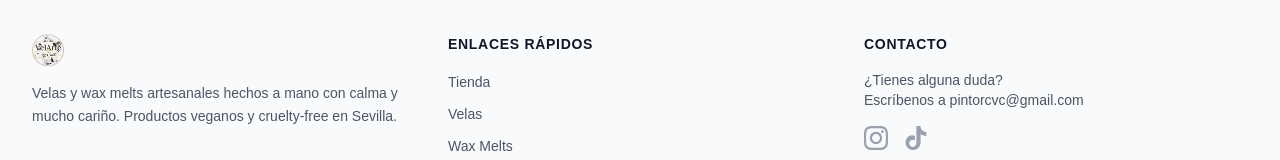
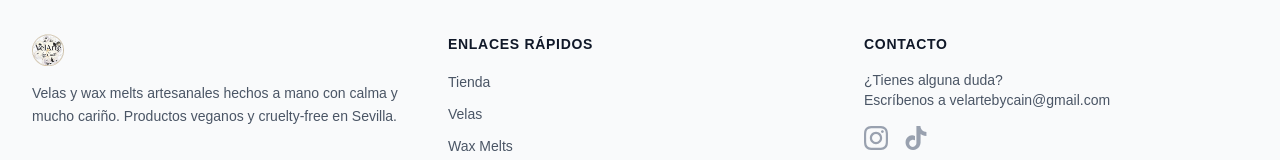
Before and after one commit to jesusvaros/velarte-by-cain, a Next.js app: page / in a window 1280 px wide. Shown: the part 3752-3912 px from the top of the page. Built offline with nearby package versions, Linux system fonts and the light colour scheme.

Commit message:
Update contact email addresses from pintorcvc@gmail.com to velartebycain@gmail.com
- Change email in eventos page quote request button from hola@velarte.com to velartebycain@gmail.com
- Update footer contact email from pintorcvc@gmail.com to velartebycain@gmail.com

```diff
--- a/src/app/eventos/page.tsx
+++ b/src/app/eventos/page.tsx
@@ -40,7 +40,7 @@ export default function EventsPage() {
               </ul>
               <div className="pt-6">
                 <a
-                  href="mailto:hola@velarte.com"
+                  href="mailto:velartebycain@gmail.com"
                   className="inline-block bg-zinc-900 text-white px-10 py-4 rounded-full font-medium hover:bg-zinc-800 transition-colors shadow-lg"
                 >
                   Solicitar Presupuesto Personalizado
--- a/src/components/Footer.tsx
+++ b/src/components/Footer.tsx
@@ -43,7 +43,7 @@ export function Footer() {
             <h4 className="text-sm font-semibold text-gray-900 uppercase tracking-wider mb-4">Contacto</h4>
             <p className="text-sm text-gray-600 mb-4">
               ¿Tienes alguna duda?<br />
-              Escríbenos a pintorcvc@gmail.com
+              Escríbenos a velartebycain@gmail.com
             </p>
             <div className="flex gap-4">
               <a
```
